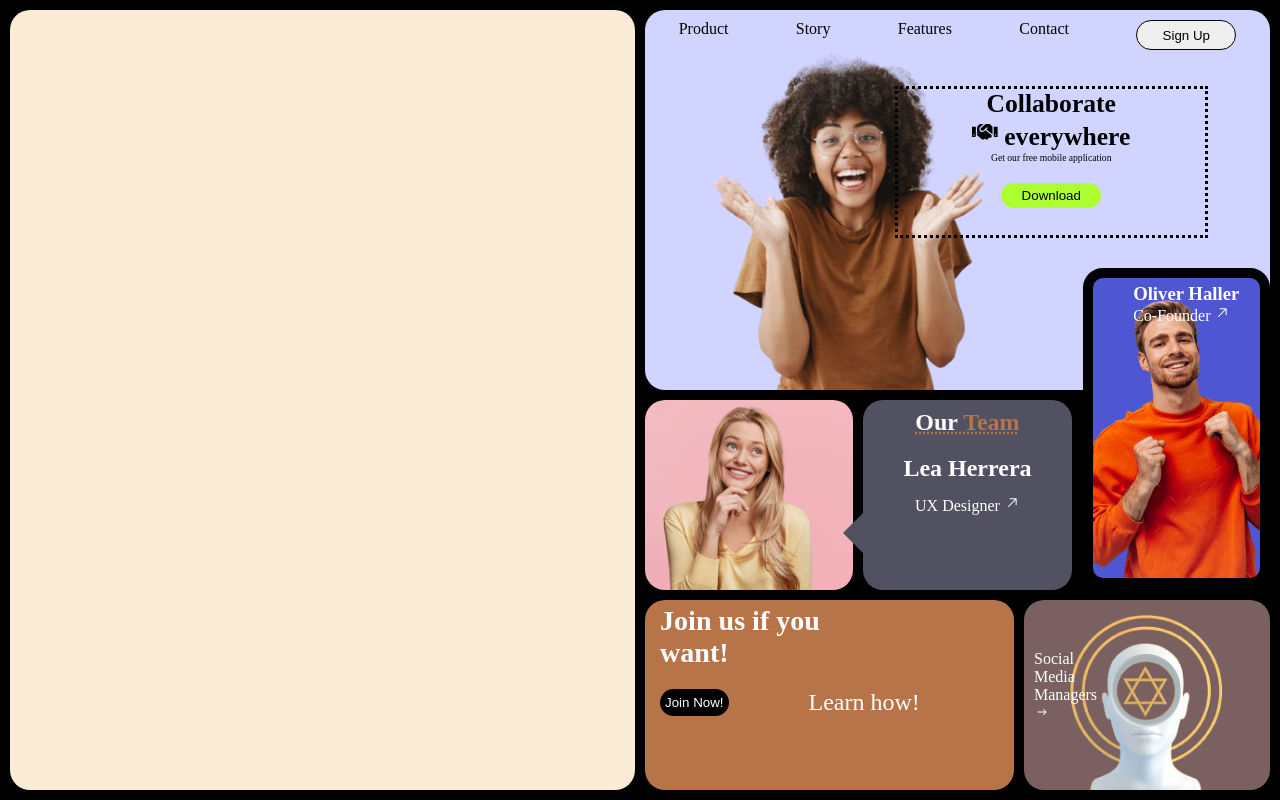
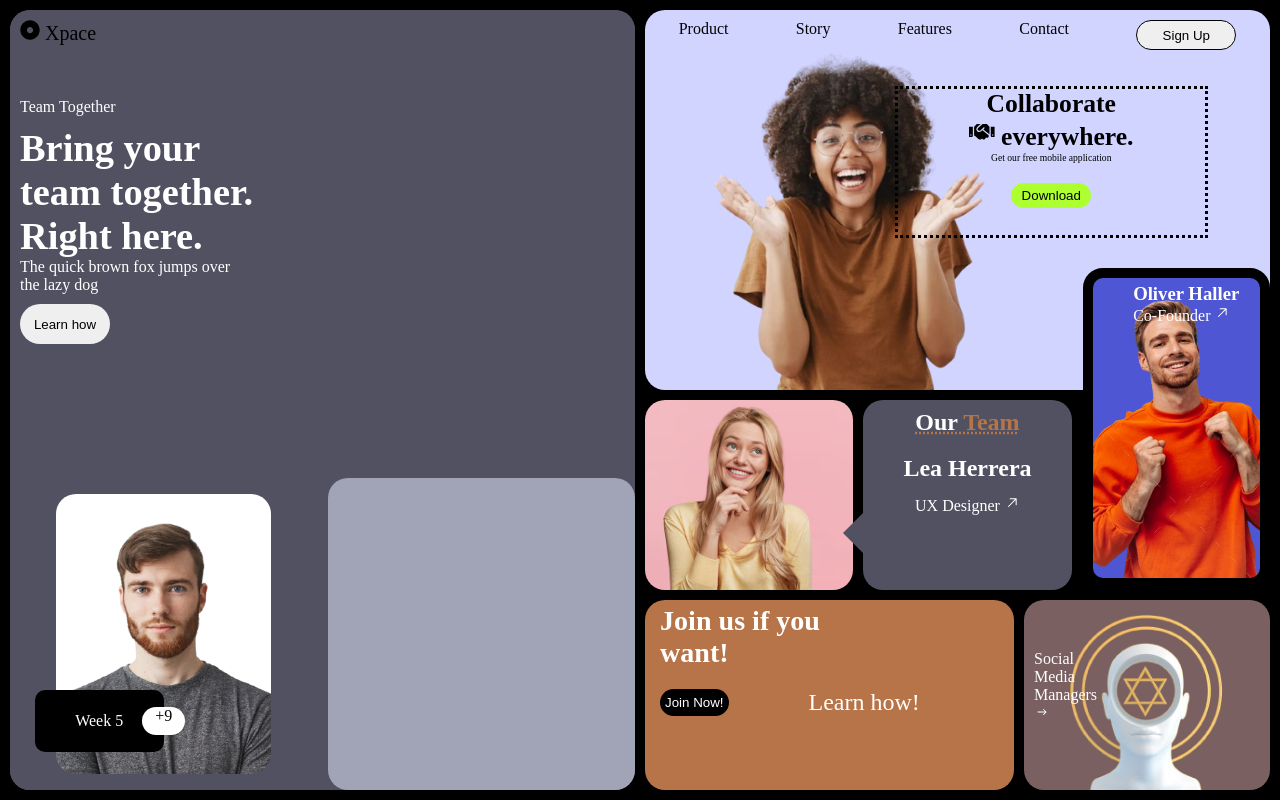
Before and after one commit to AlsonAfrica/UI-design, a React (Vite) app in the folder projectgrid/: page / in a window 1280 px wide. Built offline with nearby package versions, Linux system fonts and the light colour scheme.

Commit message:
Feature: left container updated with content

```diff
--- a/projectgrid/src/components/background.css
+++ b/projectgrid/src/components/background.css
@@ -14,11 +14,106 @@
 
 /* Containers-styling */
 .container-left{
-    background-color: antiquewhite;
+    display:flex;
+    flex-direction: column;
+    background-color: #525161;
     height:100%;
     width:100%;
     border-radius: 20px;
 }
+/* Left container children */
+.logo{
+   width:100%;
+   height:10%;
+   background-color: #525161;
+   border-radius: inherit;
+   padding:10px;
+   font-size: 20px;
+}
+.bring-text{
+    width:100%;
+    height:50%;
+    background-color: #525161;
+    border-radius: inherit;
+    padding:10px;
+    color:white;
+
+}
+.bring-text h3{
+font-size: 2.4em;
+}
+.bring-text p{
+    margin-bottom: 10px;
+}
+.bring-text button{
+    height:40px;
+    width:90px;
+    border-radius: 20px;
+    border: none;
+}
+.photo-text{
+    width:100%;
+    height:40%;
+    background-color: #525161;
+    border-radius: inherit;
+}
+.photo-text{
+    display:flex;
+    gap:10px;
+}
+.photo{
+    width:50%;
+    height:100%;
+    background-color: #525161;
+    border-radius: inherit;
+    display: flex;
+    justify-content: center;
+    align-items: center;
+}
+.Xpace{
+
+    width:50%;
+    height:100%;
+    background-color: #a1a3b6;
+    border-radius: inherit;
+}
+.photo-man{
+    height:90%;
+    width:70%;
+    background-color: white;
+    border-radius: 20px;
+    background-image: url("../assets/man.png");
+    background-position: center;
+    background-repeat: none;
+    background-size: cover;
+    background-repeat: no-repeat;
+    position:relative;
+}
+.week5{
+    color:white;
+    display: flex;
+    justify-content: center;
+    align-items: center;
+    position:absolute;
+    left:-10%;
+    top:70%;
+    width:60%;
+    height:22%;
+    border-radius: 10px;
+    background-color: black;
+}
+.nine-plus{
+    text-align: center;
+    position: absolute;
+    left:40%;
+    top:76%;
+    height:10%;
+    width:20%;
+    border-radius: 20px;
+    background-color: #ffffff;
+}
+/*  */
+
 .container-right{
     display: flex;
     flex-direction: column;
@@ -29,6 +124,9 @@
     border-radius: 20px;
 
 }
+
+
+
 /* RightContainer Children */
 .hero{
     height:50%;
@@ -159,7 +257,7 @@
     font-size: 0.6rem;
 }
 .collaborate button{
-    width:100px;
+    width:80px;
     height:25px;
     margin-top: 20px;
     background-color: greenyellow;
--- a/projectgrid/src/components/background.jsx
+++ b/projectgrid/src/components/background.jsx
@@ -3,13 +3,39 @@ import { FaHandshake } from "react-icons/fa";
 import { GoArrowUpRight } from "react-icons/go";
 import Eve from "../assets/Eve.png"
 import { IoIosArrowRoundForward } from "react-icons/io";
+import { FaDotCircle } from "react-icons/fa";
 import Oliver from '../assets/oliver.png'
+import Man from "../assets/man.png"
 
 const background = () => {
 
   return (
      <div className='wrapper'>
-      <div className="container-left"></div>
+      <div className="container-left">
+        <div className="logo">
+        <FaDotCircle /> Xpace
+        </div>
+        <div className="bring-text">
+          <p>Team Together</p>
+          <h3>Bring your <br/>team together. <br/> Right here.</h3>
+          <p>The quick brown fox jumps over <br/> the lazy dog</p>
+          <button>Learn how</button>
+        </div>
+
+        <div className="photo-text">
+          <div className="photo">
+            <div className="photo-man">
+            <div className="week5">
+              <p>Week 5</p>
+            </div>
+            <div className='nine-plus'>+9</div>
+            </div>
+          </div>
+          <div className="Xpace"></div>
+        </div>
+      </div>
+
+      {/* container-right */}
       <div className="container-right">
         <div className='hero'>
           <div className='navbar'>
@@ -24,7 +50,7 @@ const background = () => {
           </div>
           <div className='collaborate'>
             <h2>Collaborate</h2>
-            <h2><FaHandshake /> everywhere</h2>
+            <h2><FaHandshake /> everywhere.</h2>
             <p>Get our free mobile application</p>
             <button>Download</button>
           </div>
@@ -35,7 +61,6 @@ const background = () => {
             <h3 id="our-text">Our <span>Team</span></h3>
             <h3>Lea Herrera</h3>
             <p>UX Designer <GoArrowUpRight /></p>
-
           </div>
           <div className="body-container3">
             <div className="oliver-text">
@@ -53,14 +78,11 @@ const background = () => {
                   <p>Learn how!</p>
                 </div>
             </div>
-
           </div>
           <div className='footer-container2'>
             <div className="socials-text">
               <p>Social <br/> Media <br/> Managers <br/> <IoIosArrowRoundForward /></p>
-
             </div>
-
           </div>
         </div>
       </div>
```
Also changed, not shown: projectgrid/src/assets/man.png (added).
